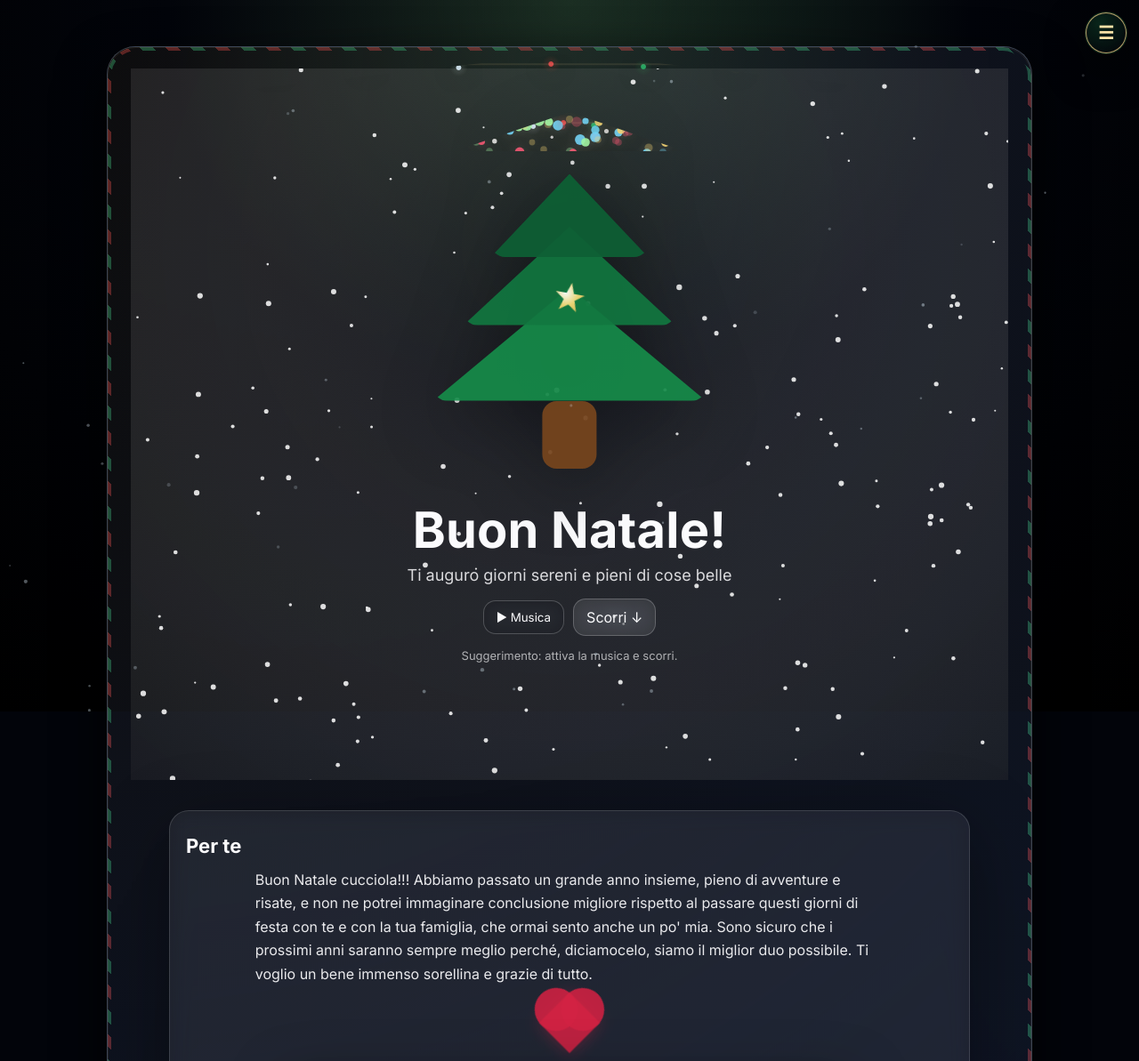
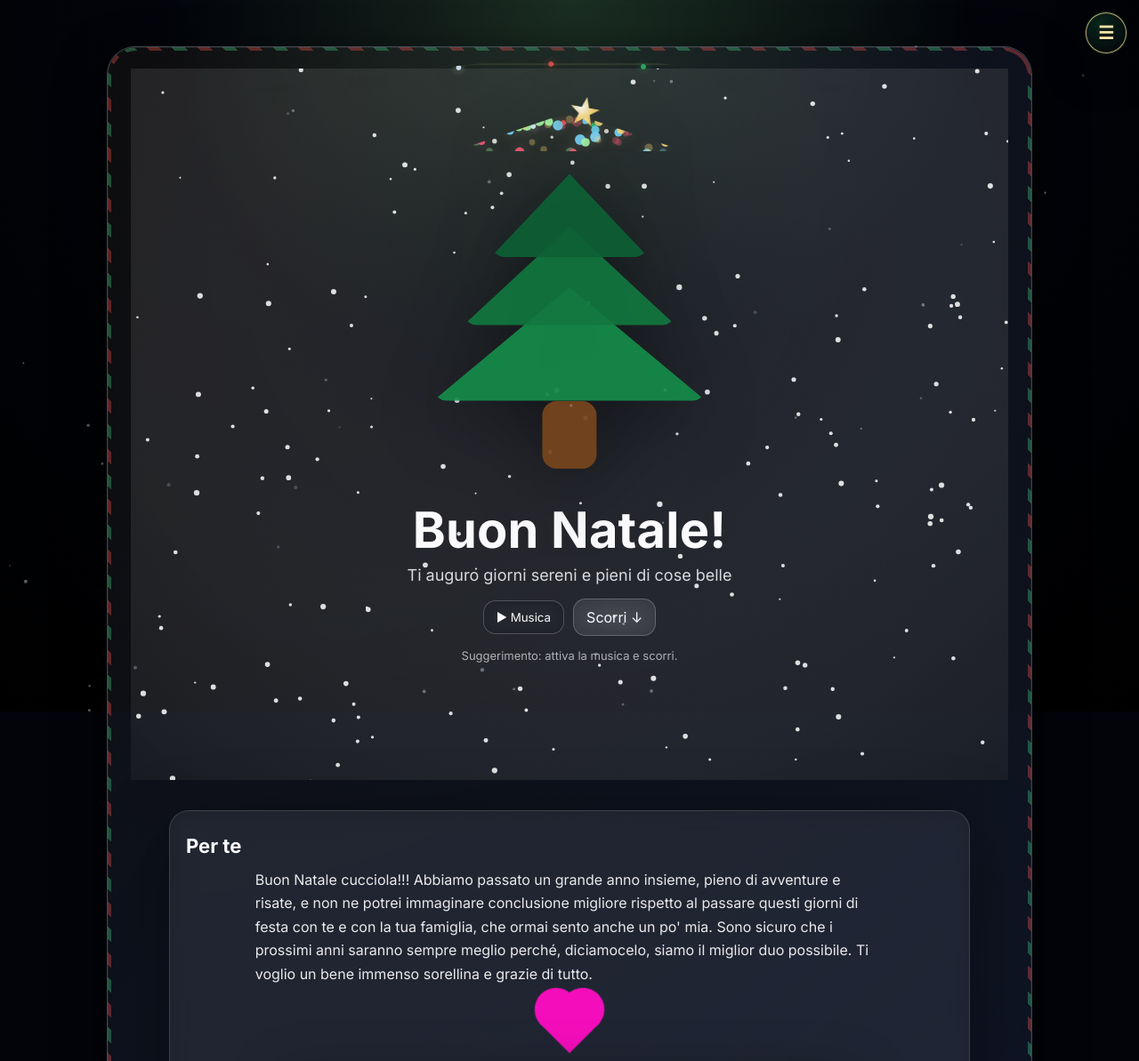
Before and after one commit to Blu-Neon/banca-web, a Flask app: template templates/xmas_card.html in a window 1280 px wide. Shown: the top 1193 px of the page at 89% size. Run offline with Flask 3, Linux system fonts and the light colour scheme; the template is opened without the code that fills it, so the values that code supplies are empty.

Commit message:
Carta Natale 1.1

```diff
--- a/static/xmas/xmas_card.css
+++ b/static/xmas/xmas_card.css
@@ -71,6 +71,7 @@
 
 /* ----------------- TREE (responsive, carino) ----------------- */
 .xmas-tree-wrap{
+  position: relative;
   display: grid;
   place-items: center;
   margin-top: 14px;
@@ -134,7 +135,10 @@
 /* Stella vera (non “quadrato”) */
 .xmas-star{
   position: absolute;
-  z-index: 4;
+  top: -10px;
+  left: 50%;
+  transform: translateX(-50%) rotate(10deg);
+  z-index: 5;
   width: 34px;
   height: 34px;
   margin-bottom: -6px;
@@ -210,9 +214,8 @@
   margin: 10px auto 22px;
   position: relative;
   transform: rotate(45deg);
-  background: rgba(210, 34, 66, 0.88);
+  background: rgb(244, 14, 187);
   border-radius: 0px;
-  box-shadow: 0 0 18px rgba(210, 34, 66, 0.35);
   animation: beat 1.35s infinite ease-in-out;
 }
 .heart::before,
@@ -222,7 +225,7 @@
   width: 48px;
   height: 48px;
   border-radius: 999px;
-  background: rgba(210, 34, 66, 0.88);
+  background: rgba(244, 14, 187);
 }
 .heart::before{ top: -21px; left: 0; }
 .heart::after{ left: -21px; top: 0; }
--- a/static/xmas/xmas_card.js
+++ b/static/xmas/xmas_card.js
@@ -58,7 +58,7 @@
   }
 
   // ---- Lights ----
-  const lightsEl = document.getElementById("lights");
+  const lightsEl = document.getElementById("treeLights");
   const lightColors = [
     "rgba(255, 92, 120, 0.95)",
     "rgba(255, 220, 120, 0.95)",
--- a/templates/xmas_card.html
+++ b/templates/xmas_card.html
@@ -19,7 +19,7 @@
           <div class="xmas-layer l2"></div>
           <div class="xmas-layer l3"></div>
           <div class="xmas-trunk"></div>
-          <div class="xmas-lights" id="lights"></div>
+          <div class="xmas-lights" id="treeLights"></div>
         </div>
       </div>
 
@@ -60,8 +60,6 @@
           <span id="counter">1 / 18</span>
         </div>
       </div>
-
-      <div class="footer-note">🎁</div>
     </div>
   </section>
 </div>
```
